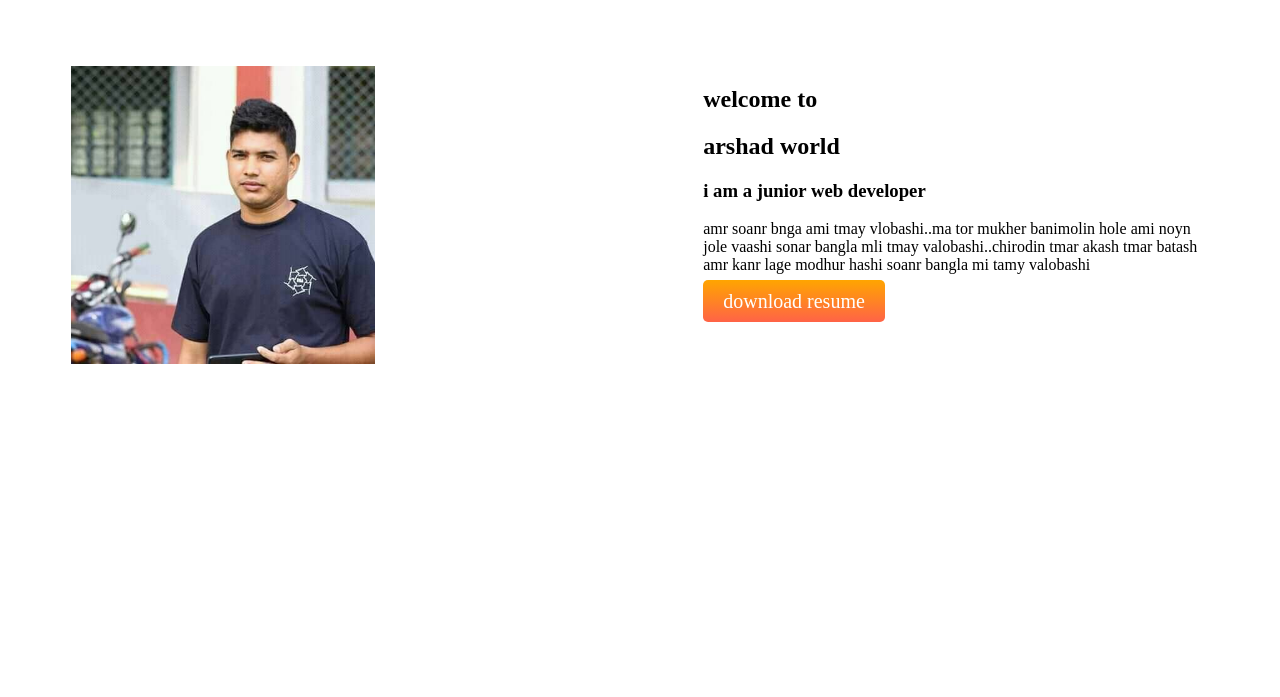
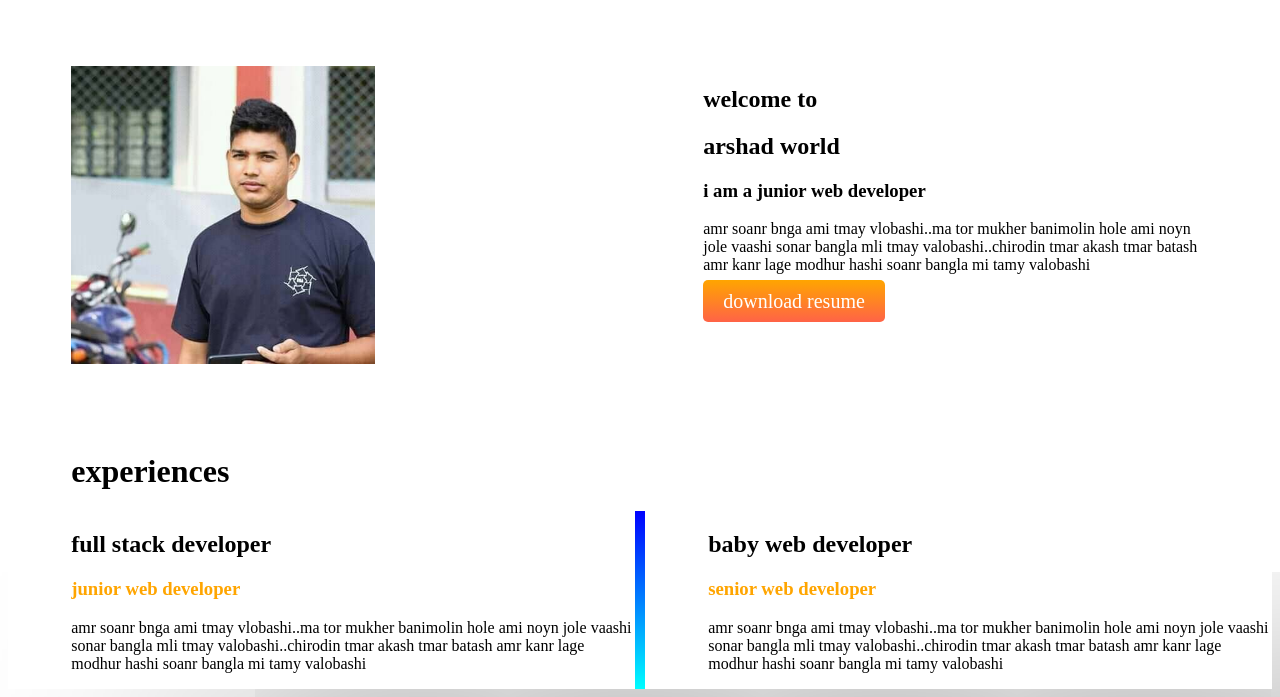
Before and after one commit to mdarshadulhaque/arshad-portfolio, a plain HTML site: page index.html in a window 1280 px wide. Shown: the part 445-1142 px from the top of the page. Before the commit the page ends 884 px from the top, so only its background shows below. Drawn offline with Linux system fonts and the light colour scheme.

Commit message:
something added

```diff
--- a/index.html
+++ b/index.html
@@ -35,6 +35,26 @@
             <a class="link-button" href="facebook.com">download resume</a>
         </div>
     </section>
+    <h1 class="width">experiences</h1>
+    <section class="experience">
+        <div class="width">
+            <h1>full stack developer</h1>
+            <h3 class="orange">junior web developer</h3>
+            <p>amr soanr bnga ami tmay vlobashi..ma tor mukher banimolin hole ami noyn jole vaashi sonar bangla mli
+                tmay
+                valobashi..chirodin tmar akash tmar batash amr kanr lage modhur hashi soanr bangla mi tamy valobashi
+            </p>
+        </div>
+        <div id="margin" class="width">
+            <h1>baby web developer</h1>
+            <h3 class="orange">senior web developer</h3>
+            <p>amr soanr bnga ami tmay vlobashi..ma tor mukher banimolin hole ami noyn jole vaashi sonar bangla mli
+                tmay
+                valobashi..chirodin tmar akash tmar batash amr kanr lage modhur hashi soanr bangla mi tamy valobashi
+            </p>
+        </div>
+
+    </section>
 </body>
 
 </html>
--- a/style.css
+++ b/style.css
@@ -26,8 +26,23 @@
    }
    .half-width{
        width: 50%;
-       padding: 5%;
+       padding:5%;
    }
    .half-width img{
        width: 60%;
    }
+   .experience{
+       display: flex;
+       box-shadow: 200px 200px 400px gray;
+   }
+   .orange{
+       color: orange;
+   }
+
+
+
+        #margin{
+            border-image: linear-gradient(blue,cyan);
+            border-image-slice: 1;
+            border-left: 10px solid;
+        }
```
